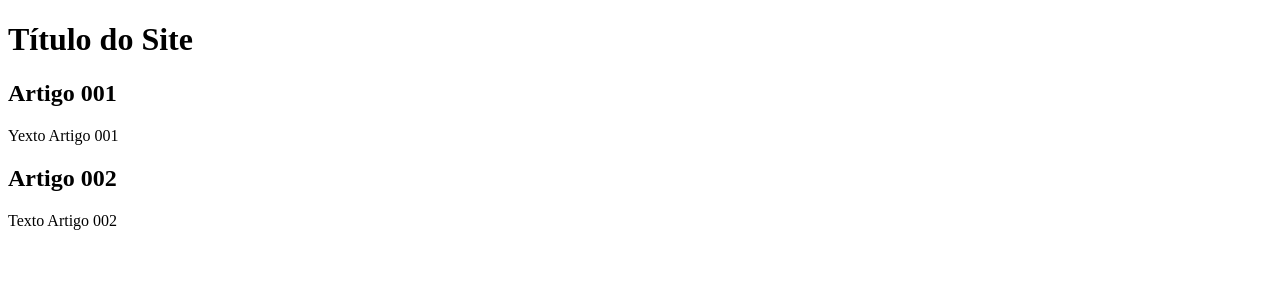
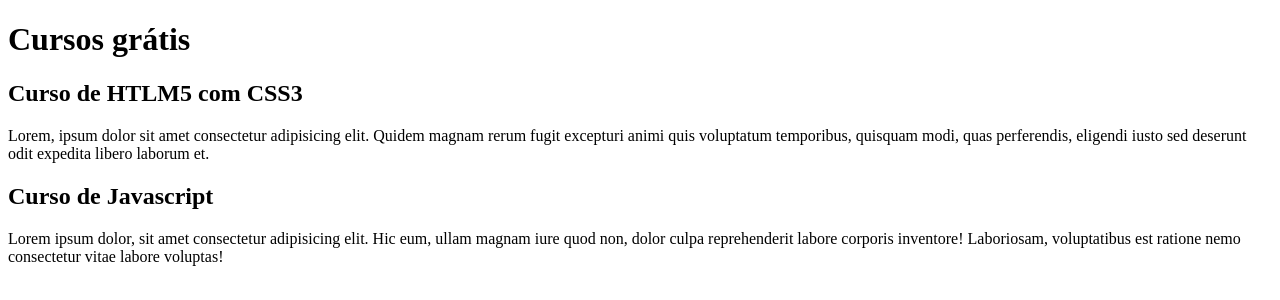
Before and after one commit to lucasmguimaraes/projeto-site, a plain HTML site: page index.html in a window 1280 px wide. Drawn offline with Linux system fonts and the light colour scheme.

Commit message:
comecei a escrever conteúdo

```diff
--- a/index.html
+++ b/index.html
@@ -8,15 +8,15 @@
 <body>
      <main>
         <header>
-            <h1>Título do Site</h1>
+            <h1>Cursos grátis</h1>
         </header>
         <article>
-            <h2>Artigo 001</h2>
-            <p>Yexto Artigo 001</p>
+            <h2>Curso de HTLM5 com CSS3</h2>
+            <p>Lorem, ipsum dolor sit amet consectetur adipisicing elit. Quidem magnam rerum fugit excepturi animi quis voluptatum temporibus, quisquam modi, quas perferendis, eligendi iusto sed deserunt odit expedita libero laborum et.</p>
         </article>
         <article>
-            <h2>Artigo 002</h2>
-            <p>Texto Artigo 002</p>
+            <h2>Curso de Javascript</h2>
+            <p>Lorem ipsum dolor, sit amet consectetur adipisicing elit. Hic eum, ullam magnam iure quod non, dolor culpa reprehenderit labore corporis inventore! Laboriosam, voluptatibus est ratione nemo consectetur vitae labore voluptas!</p>
         </article>
      </main>
 </body>
```
